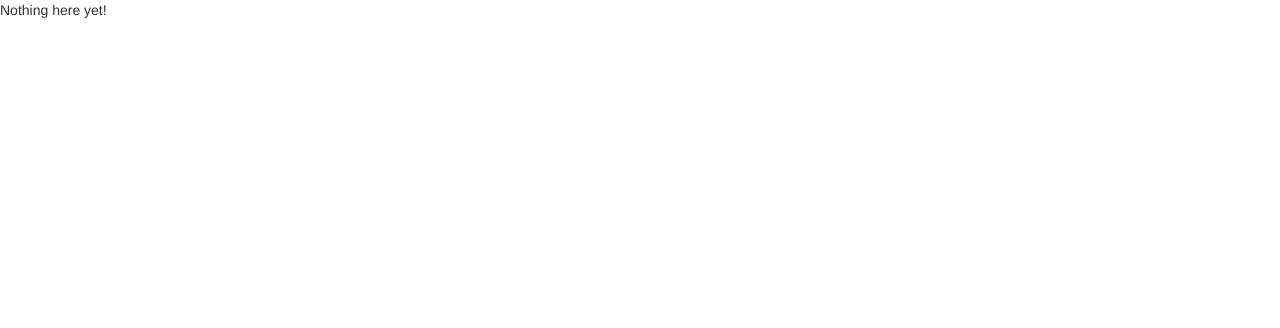
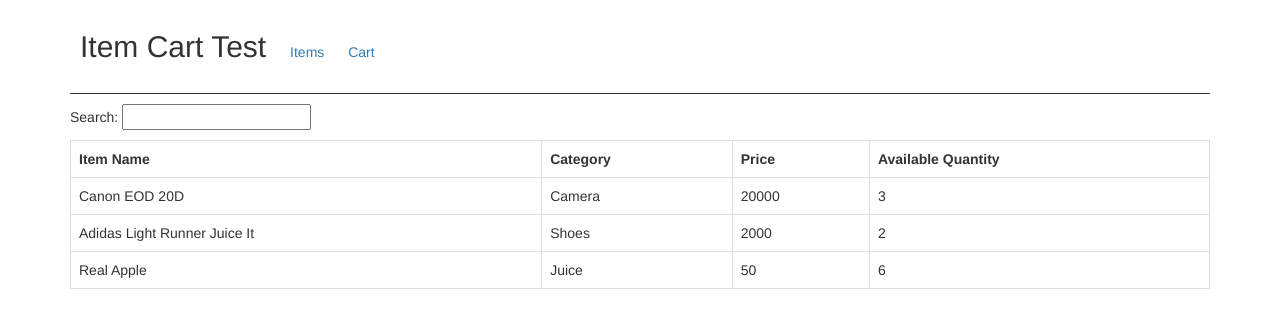
Before and after one commit to chougule-ashwini/itemCart, a website: page app/index.html in a window 1280 px wide. Drawn offline with nearby package versions, Linux system fonts and the light colour scheme.

Commit message:
Created Item List with search

```diff
--- /dev/null
+++ b/app/app.css
@@ -0,0 +1,13 @@
+nav{
+    border-bottom: 1px solid #333;
+    margin-bottom: 10px;
+}
+nav ul{
+    list-style: none;
+    padding: 0;
+}
+nav li{
+    display: inline-block;
+    padding: 10px;
+    line-height: 24px;
+}
--- /dev/null
+++ b/app/app.js
@@ -0,0 +1,4 @@
+'use strict';
+
+// Define the `itemCartApp` module
+angular.module('itemCartApp', []);
--- a/app/index.html
+++ b/app/index.html
@@ -1,14 +1,28 @@
 <!doctype html>
-<html lang="en" ng-app>
+<html lang="en" ng-app="itemCartApp">
+
 <head>
   <meta charset="utf-8">
   <title>My HTML File</title>
   <link rel="stylesheet" href="lib/bootstrap/dist/css/bootstrap.css" />
   <script src="lib/angular/angular.js"></script>
+  <link rel="stylesheet" href="app.css" />
+  <script src="app.js"></script>
+  <script src="item-list/item-list.component.js"></script>
 </head>
+
 <body>
+  <div class="container">
+    <nav>
+      <ul>
+        <li><h2>Item Cart Test</h2></li>
+        <li><a href="#!/">Items</a></li>
+        <li><a href="#!/cart">Cart</a></li>
+      </ul>
+    </nav>
+    <!-- Use a custom component to render a list of items -->
+    <item-list></item-list>
+  </div>
+</body>
 
-    <p>Nothing here {{'yet' + '!'}}</p>
-
-  </body>
 </html>
--- /dev/null
+++ b/app/item-list/item-list.component.html
@@ -0,0 +1,15 @@
+<p>Search: <input ng-model="$ctrl.search" /></p>
+<table class="table table-bordered">
+    <tr>
+      <th>Item Name</th>
+      <th>Category</th>
+      <th>Price</th>
+      <th>Available Quantity</th>
+    </tr>
+    <tr ng-repeat="item in $ctrl.items | filter:$ctrl.search">
+      <td>{{item.name}}</td>
+      <td>{{item.category}}</td>
+      <td>{{item.price}}</td>
+      <td>{{item.availability}}</td>
+    </tr>
+  </table>
--- /dev/null
+++ b/app/item-list/item-list.component.js
@@ -0,0 +1,14 @@
+'use strict';
+
+// Register `itemList` component, along with its associated controller and template
+angular.
+  module('itemCartApp').
+  component('itemList', {
+    templateUrl: 'item-list/item-list.component.html',
+    controller: function ItemListController($http) {
+      let self = this;
+      $http.get('item/item.json').then(function (response) {
+        self.items = response.data;
+      });
+    }
+  });
```
Also changed, not shown: app/item-list/item-list.component..spec.js (added, +19 -0 lines). Lines whose indentation alone changed are shown as unchanged.
